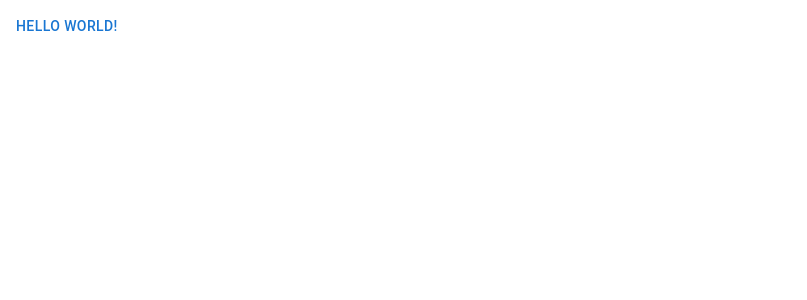
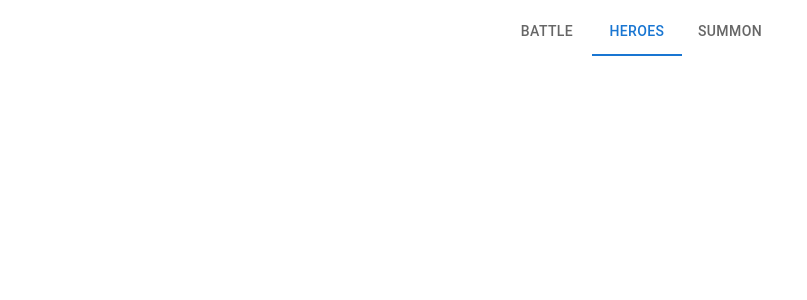
Before and after one commit to Markoxmas/RealmOfNyssaria, a React (Create React App) app: page / in a window 1280 px wide. Shown: the top 300 px of the page, without its empty margins (0-807 px from the left). Built offline with nearby package versions, Linux system fonts and the light colour scheme.

Commit message:
Added navigation to frontend

```diff
--- a/src/App.tsx
+++ b/src/App.tsx
@@ -1,7 +1,12 @@
 import Button from "@mui/material/Button";
+import Navigation from "./features/navigation/Navigation";
 
 function App() {
-  return <Button>Hello World!</Button>;
+  return (
+    <>
+      <Navigation />
+    </>
+  );
 }
 
 export default App;
--- a/src/app/store.ts
+++ b/src/app/store.ts
@@ -1,9 +1,11 @@
-import { configureStore, ThunkAction, Action } from '@reduxjs/toolkit';
-import counterReducer from '../features/counter/counterSlice';
+import { configureStore, ThunkAction, Action } from "@reduxjs/toolkit";
+import counterSlice from "../features/counter/counterSlice";
+import navigationSlice from "../features/navigation/navigationSlice";
 
 export const store = configureStore({
   reducer: {
-    counter: counterReducer,
+    counter: counterSlice,
+    navigation: navigationSlice,
   },
 });
 
--- /dev/null
+++ b/src/features/navigation/Navigation.tsx
@@ -0,0 +1,28 @@
+import * as React from "react";
+import Box from "@mui/material/Box";
+import Tabs from "@mui/material/Tabs";
+import Tab from "@mui/material/Tab";
+import { useAppSelector, useAppDispatch } from "../../app/hooks";
+import { setTab, NavigationTabs, selectTab } from "./navigationSlice";
+
+export default function Navigation() {
+  const dispatch = useAppDispatch();
+  const tab = useAppSelector(selectTab);
+
+  const handleChange = (
+    event: React.SyntheticEvent,
+    newValue: NavigationTabs
+  ) => {
+    dispatch(setTab(newValue));
+  };
+
+  return (
+    <Box sx={{ width: "100%", bgcolor: "background.paper" }}>
+      <Tabs value={tab} onChange={handleChange} centered>
+        <Tab label="Battle" value={NavigationTabs.BATTLE} />
+        <Tab label="Heroes" value={NavigationTabs.HEROES} />
+        <Tab label="Summon" value={NavigationTabs.SUMMON} />
+      </Tabs>
+    </Box>
+  );
+}
--- /dev/null
+++ b/src/features/navigation/navigationSlice.ts
@@ -0,0 +1,32 @@
+import { createSlice, PayloadAction } from "@reduxjs/toolkit";
+import { RootState } from "../../app/store";
+
+export enum NavigationTabs {
+  BATTLE = 0,
+  HEROES = 1,
+  SUMMON = 2,
+}
+
+export interface NavigationState {
+  tab: NavigationTabs;
+}
+
+const initialState: NavigationState = {
+  tab: NavigationTabs.HEROES,
+};
+
+export const navigationSlice = createSlice({
+  name: "navigation",
+  initialState,
+  reducers: {
+    setTab: (state, action: PayloadAction<NavigationTabs>) => {
+      state.tab = action.payload;
+    },
+  },
+});
+
+export const { setTab } = navigationSlice.actions;
+
+export const selectTab = (state: RootState) => state.navigation.tab;
+
+export default navigationSlice.reducer;
```
